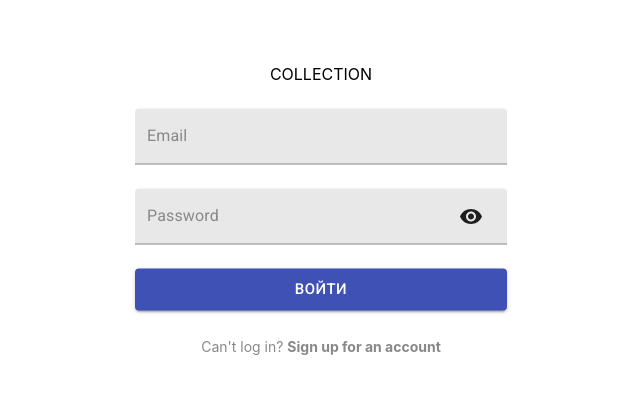
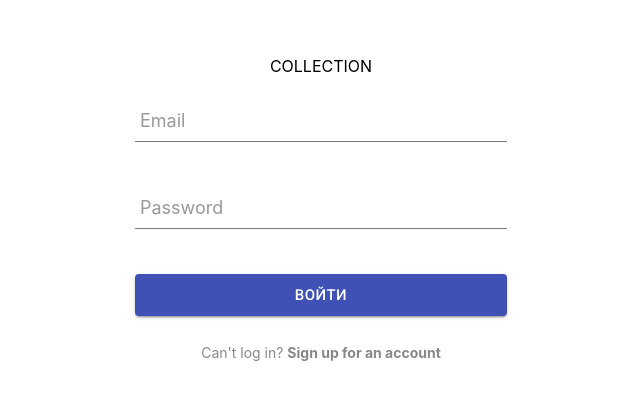
Before and after one commit to DavletkulovAynur/COLLECTIONS, a React (Create React App) app in the folder client/: page /login in a window 1280 px wide. Shown: the part 156-556 px from the top of the page, without its empty margins (319-959 px from the left). Built offline with nearby package versions, Linux system fonts and the light colour scheme; no server answers.

Commit message:
login-new-design

```diff
--- a/client/src/App/pages/Auth/components/Login.js
+++ b/client/src/App/pages/Auth/components/Login.js
@@ -21,7 +21,6 @@ export const Login = ({changeStateLogin}) => {
       email: emailInput.value,
       password: passwordInput.value
     }
-
     const objErrors = checkForm(user)
     const {email, password} = objErrors
     const errorСhecking = Object.keys(objErrors).length;
@@ -58,6 +57,8 @@ export const Login = ({changeStateLogin}) => {
         <div className='Auth_input'>
           <Input error={passwordError} binding={passwordInput} label='Password' password={true}/>
         </div>
+
+
         <Button
           disabled={disabledButton}
           variant="contained"
--- a/client/src/Common/components/Input/Input.js
+++ b/client/src/Common/components/Input/Input.js
@@ -1,11 +1,5 @@
 import React, {useState} from 'react';
-import {makeStyles, TextField} from '@material-ui/core'
 import './Input.scss'
-
-import InputAdornment from '@material-ui/core/InputAdornment'
-import IconButton from '@material-ui/core/IconButton'
-import Visibility from '@material-ui/icons/Visibility'
-import VisibilityOff from '@material-ui/icons/VisibilityOff'
 
 const Input = ({error = '',
                binding,
@@ -15,87 +9,30 @@ const Input = ({error = '',
                rows = 1,
                 password}) => {
 
-    const classes = useStyles();
-
     const [showPassword, setShowPassword] =useState(false)
 
   const handleClickShowPassword = () => {
     setShowPassword(!showPassword)
   };
 
+    const inputClear = () => {
+
+    }
+
+    console.log(error)
+
+    const errorStyle = error ? 'Input-root__error' : ''
 
     return (
-        <>
-            <TextField error={!!error}
-                       {...binding.bind}
-                       required={requiredTest}
-                       multiline={multiline}
-                       rows={rows}
-                       id="filled-basic"
-                       label={label}
-                       variant="filled"
-
-
-                       InputLabelProps={{classes: {root: classes.test, focused: classes.test}}}
-                       classes={{root: classes.root}}
-                       InputProps={{
-                         classes: {underline: classes.underline, input: classes.input},
-                         endAdornment: (
-                           password
-                               ? <InputAdornment position="end">
-                                    <IconButton
-                                      color='inherit'
-                                      aria-label="Toggle password visibility"
-                                      onClick={handleClickShowPassword}
-                                    >
-                                    {  showPassword ? <VisibilityOff /> : <Visibility />}
-                                  </IconButton>
-                                </InputAdornment>
-                              : null
-                         ),
-                       }}
-            />
-        </>
+        <div className={`Input-root ${errorStyle}`}>
+          <div className={`input-group`}>
+              <input {...binding.bind} className='input-group_input' type="text" required/>
+              <span className="input-group_highlight"></span>
+              <span className="input-group_bar"></span>
+              <label>{label}</label>
+          </div>
+        </div>
     );
 }
 
 export default Input
-
-const useStyles = makeStyles((theme) => ({
-    root: {
-      background: 'rgba(256, 256, 256, 0.2);',
-      borderRadius: 4,
-      width: '100%',
-      color: '#fff'
-    },
-    label: {
-      textTransform: 'capitalize',
-      color: 'white',
-    },
-    multilineColor:{
-      color:'red',
-      '&::focused': {
-        color: 'red',
-      }
-    },
-    test: {
-        color: '#888888',
-    },
-    focused: {
-        color: '#888888',
-    },
-    input: {
-      color: 'white',
-      "&:-webkit-autofill": {
-        WebkitBoxShadow: "0 0 0 1000px #54585c inset",
-        color: '#fff',
-        WebkitTextFillColor: '#fff'
-      }
-    },
-    underline: {
-      // '&::after': {
-      //   border: '1px solid #fff'
-      // }
-    }
-
-}))
--- a/client/src/Common/components/Input/Input.scss
+++ b/client/src/Common/components/Input/Input.scss
@@ -1,9 +1,113 @@
-//.MuiFilledInput-underline:after {
-//  border-bottom: 1px solid #fff !important;
-//}
+.Input-root {
+  .input-group {
+    position:relative;
+    margin-bottom:45px;
+    width: 100%;
 
-.MuiFormLabel-root {
-  &.Mui-focused {
-    color: #fff !important;
+    &_input {
+      font-size:18px;
+      padding:10px 10px 10px 5px;
+      display:block;
+      width: 100%;
+      border:none;
+      border-bottom:1px solid #757575;
+
+      &:focus {
+        outline:none;
+      }
+
+      // переделать
+      &:focus ~ label, &:valid ~ label 		{
+        top:-20px;
+        font-size:14px;
+        color:#5264AE;
+      }
+
+      &:focus ~ .Input-group_bar:before, &:focus ~ .Input-group_bar:after {
+        width:50%;
+      }
+
+      &:focus ~ .Input-group_highlight {
+        -webkit-animation:inputHighlighter 0.3s ease;
+        -moz-animation:inputHighlighter 0.3s ease;
+        animation:inputHighlighter 0.3s ease;
+      }
+    }
+
+    &_highlight {
+      position:absolute;
+      height:60%;
+      width:100px;
+      top:25%;
+      left:0;
+      pointer-events:none;
+      opacity:0.5;
+    }
+
+    &_bar {
+      position:relative;
+      display:block;
+      width: 100%;
+
+      &:after, &:before {
+        content:'';
+        height:2px;
+        width:0;
+        bottom:1px;
+        position:absolute;
+        background:#5264AE;
+        transition:0.2s ease all;
+      }
+
+      &:after {
+        right:50%;
+      }
+
+      &:before {
+        left:50%;
+      }
+    }
+
+    label {
+      color:#999;
+      font-size:18px;
+      font-weight:normal;
+      position:absolute;
+      pointer-events:none;
+      left:5px;
+      top:10px;
+      transition:0.2s ease all;
+    }
   }
+
+  //&.Input-root__error {
+  //  .input-group {
+  //    &_input {
+  //
+  //    }
+  //
+  //    &_bar {
+  //
+  //
+  //      &:after, &:before {
+  //        background: red;
+  //      }
+  //    }
+  //  }
+  //}
 }
+
+
+/* ANIMATIONS ================ */
+@-webkit-keyframes inputHighlighter {
+  from { background:#5264AE; }
+  to 	{ width:0; background:transparent; }
+}
+@-moz-keyframes inputHighlighter {
+  from { background:#5264AE; }
+  to 	{ width:0; background:transparent; }
+}
+@keyframes inputHighlighter {
+  from { background:#5264AE; }
+  to 	{ width:0; background:transparent; }
+}
```
